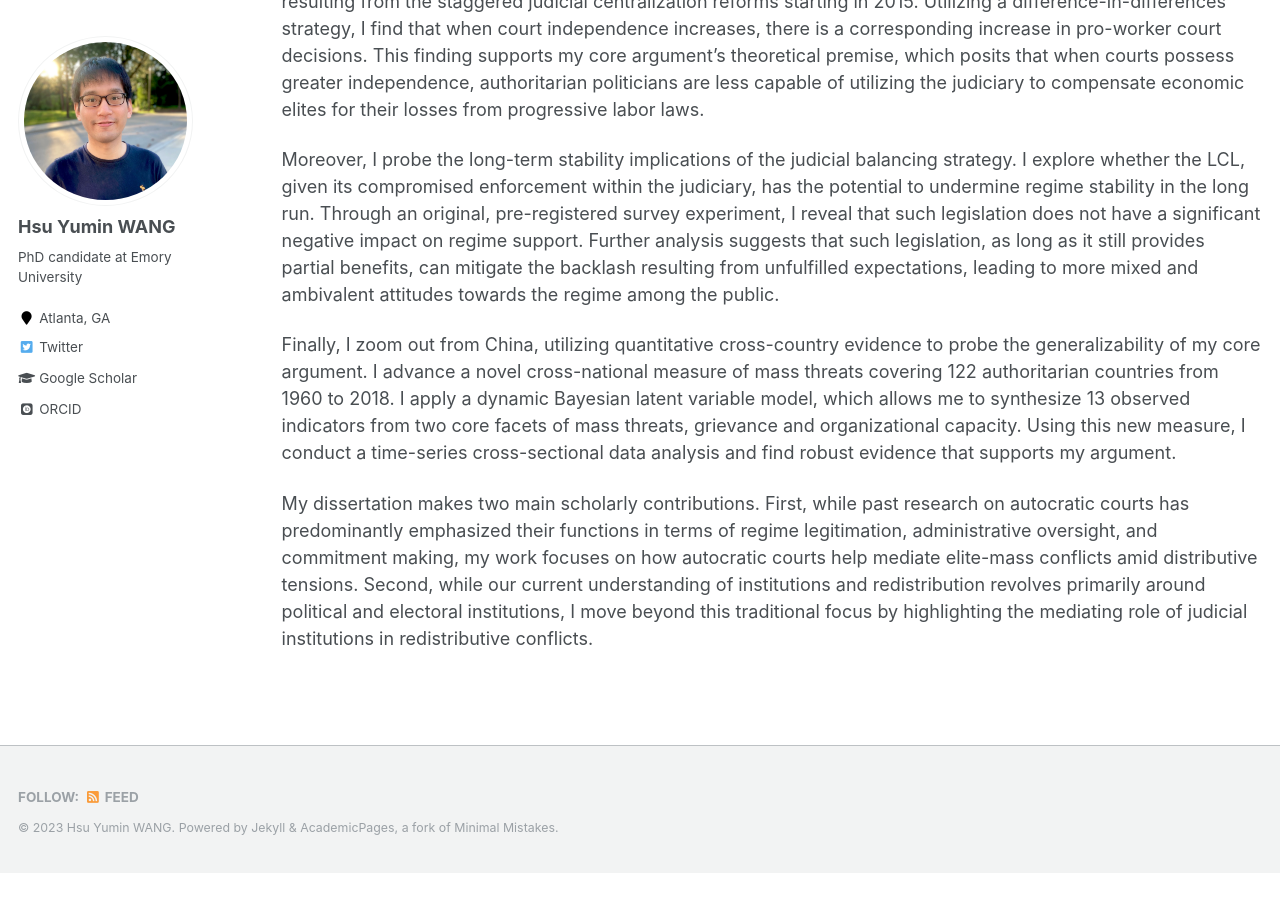
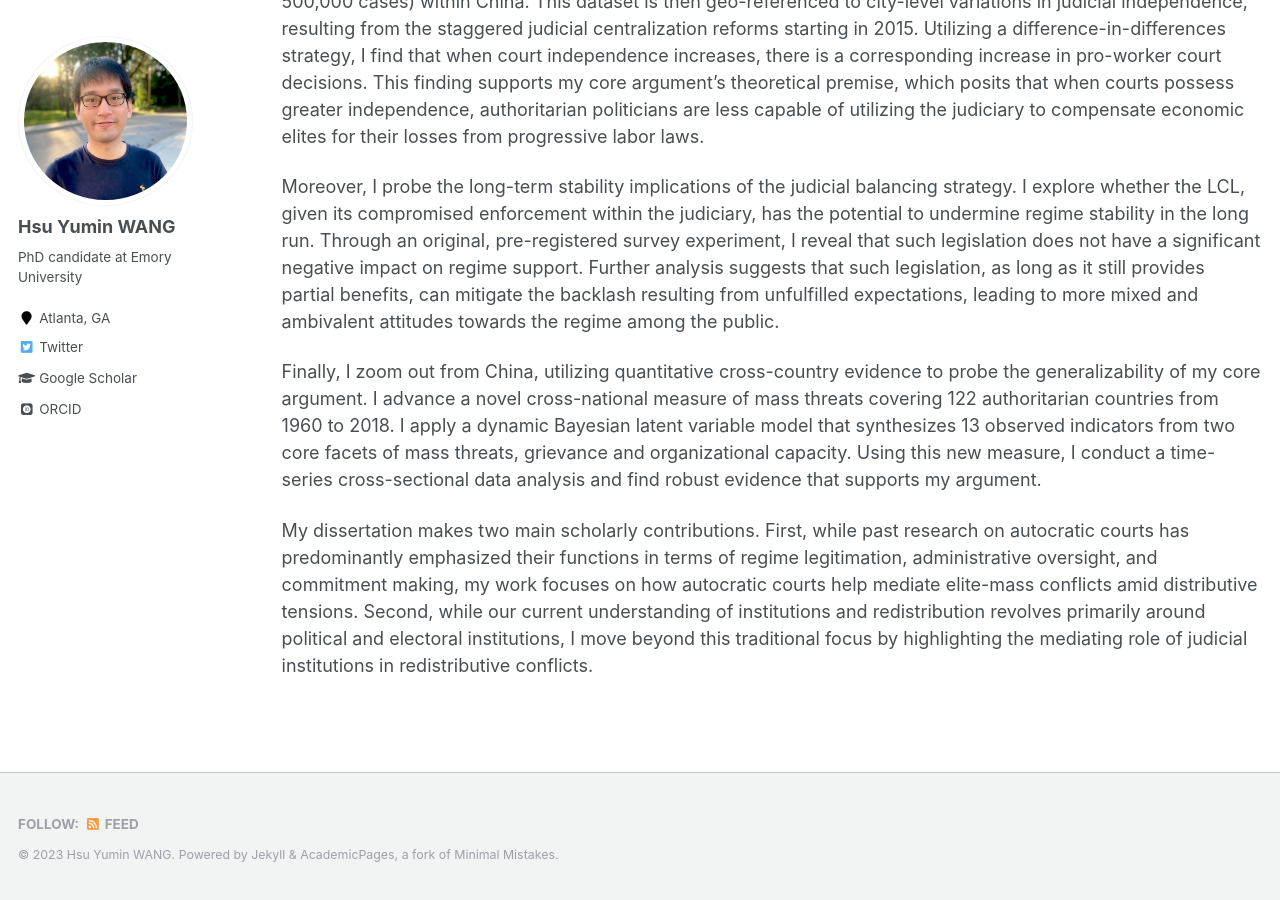
Before and after one commit to hsuyumin/hsuyumin.github.io, a Jekyll site: the page built from _pages/dissertation.md, in a window 1280 px wide and 900 px high, scrolled down 990 px. Built offline with Jekyll 4.4.1, drawn with Linux system fonts in a browser that asks for light colours; some web fonts are replaced; before the commit the page ends 1863 px from its top, so only the background shows below that; some of the changed text lies outside the part shown.

Commit message:
Update dissertation.md

```diff
--- a/_pages/dissertation.md
+++ b/_pages/dissertation.md
@@ -22,6 +22,6 @@ In addition, I assemble, to date, the most comprehensive court rulings data on l
 
 Moreover, I probe the long-term stability implications of the judicial balancing strategy. I explore whether the LCL, given its compromised enforcement within the judiciary, has the potential to undermine regime stability in the long run. Through an original, pre-registered survey experiment, I reveal that such legislation does not have a significant negative impact on regime support. Further analysis suggests that such legislation, as long as it still provides partial benefits, can mitigate the backlash resulting from unfulfilled expectations, leading to more mixed and ambivalent attitudes towards the regime among the public.
 
-Finally, I zoom out from China, utilizing quantitative cross-country evidence to probe the generalizability of my core argument. I advance a novel cross-national measure of mass threats covering 122 authoritarian countries from 1960 to 2018. I apply a dynamic Bayesian latent variable model, which allows me to synthesize 13 observed indicators from two core facets of mass threats, grievance and organizational capacity. Using this new measure, I conduct a time-series cross-sectional data analysis and find robust evidence that supports my argument.
+Finally, I zoom out from China, utilizing quantitative cross-country evidence to probe the generalizability of my core argument. I advance a novel cross-national measure of mass threats covering 122 authoritarian countries from 1960 to 2018. I apply a dynamic Bayesian latent variable model that synthesizes 13 observed indicators from two core facets of mass threats, grievance and organizational capacity. Using this new measure, I conduct a time-series cross-sectional data analysis and find robust evidence that supports my argument.
 
 My dissertation makes two main scholarly contributions. First, while past research on autocratic courts has predominantly emphasized their functions in terms of regime legitimation, administrative oversight, and commitment making, my work focuses on how autocratic courts help mediate elite-mass conflicts amid distributive tensions. Second, while our current understanding of institutions and redistribution revolves primarily around political and electoral institutions, I move beyond this traditional focus by highlighting the mediating role of judicial institutions in redistributive conflicts.
```
Also changed, not shown: other parts of _pages/dissertation.md (+1 -1 lines).
